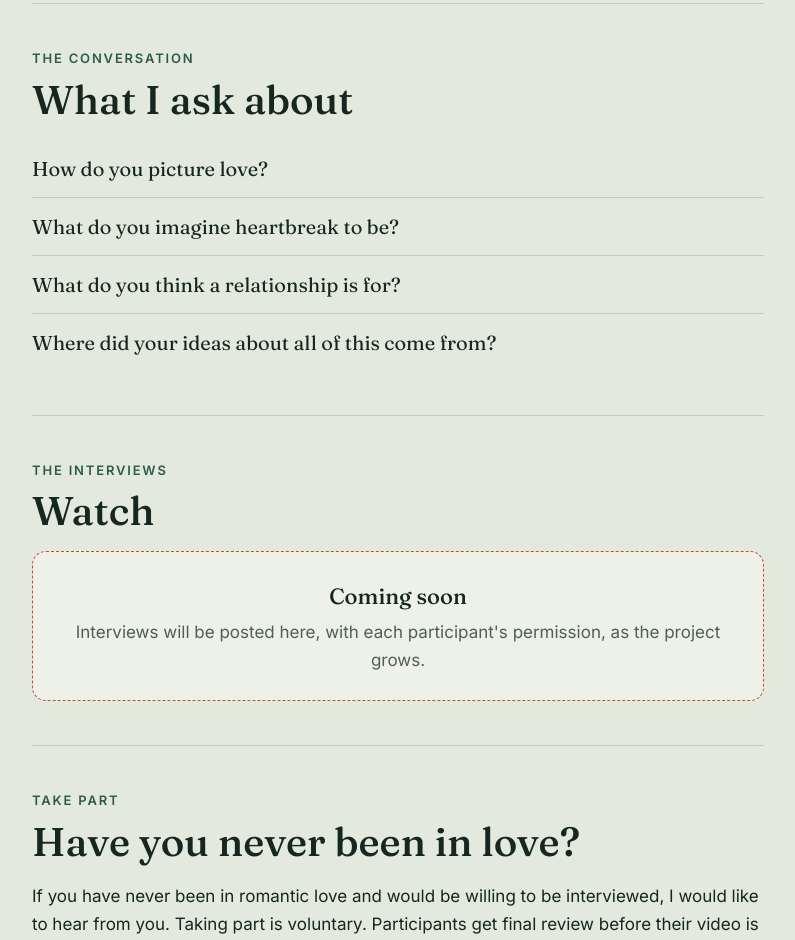
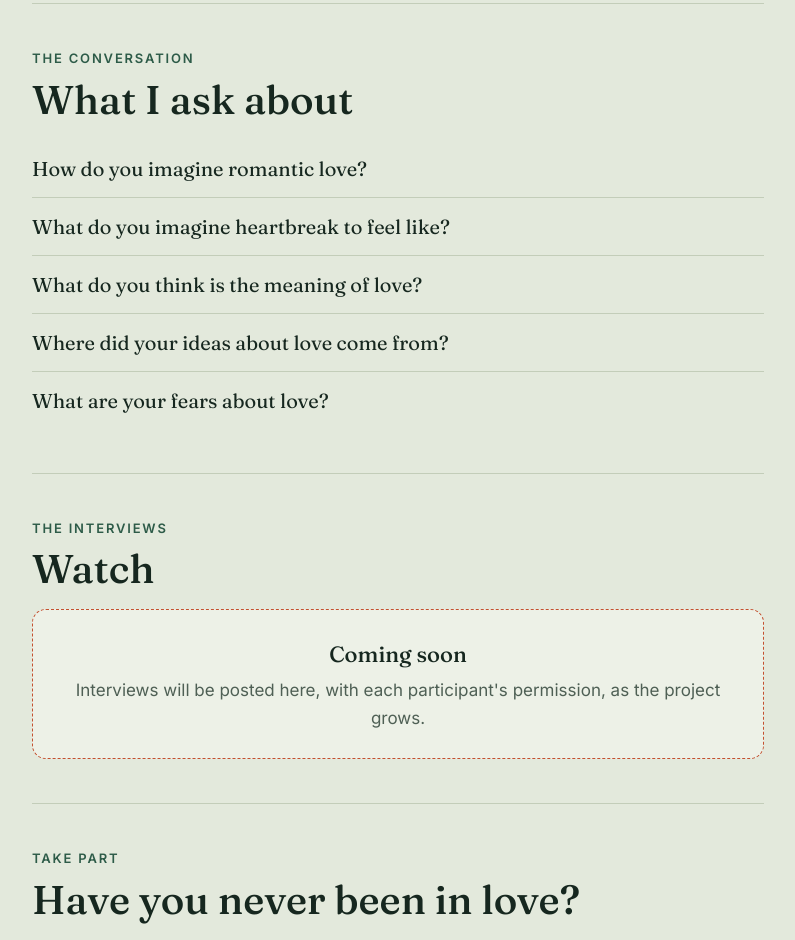
Before and after one commit to ShivaRajbhandari/love, a plain HTML site: page index.html in a window 1280 px wide. Shown: the part 1373-2313 px from the top of the page, without its empty margins (242-1037 px from the left). Drawn offline with Linux system fonts and the light colour scheme.

Commit message:
Update interview questions
Co-Authored-By: Claude Sonnet 5.5 <noreply@anthropic.com>

```diff
--- a/index.html
+++ b/index.html
@@ -85,10 +85,11 @@ footer{max-width:860px;margin:0 auto;padding:30px var(--gutter) 50px;font-size:1
     <p class="num">The conversation</p>
     <h2>What I ask about</h2>
     <ul class="qs">
-      <li>How do you picture love?</li>
-      <li>What do you imagine heartbreak to be?</li>
-      <li>What do you think a relationship is for?</li>
-      <li>Where did your ideas about all of this come from?</li>
+      <li>How do you imagine romantic love?</li>
+      <li>What do you imagine heartbreak to feel like?</li>
+      <li>What do you think is the meaning of love?</li>
+      <li>Where did your ideas about love come from?</li>
+      <li>What are your fears about love?</li>
     </ul>
   </section>
 
```
